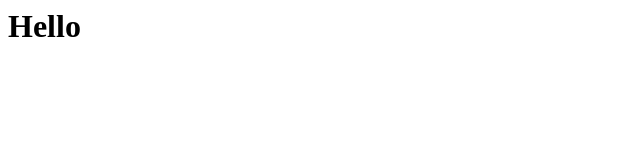
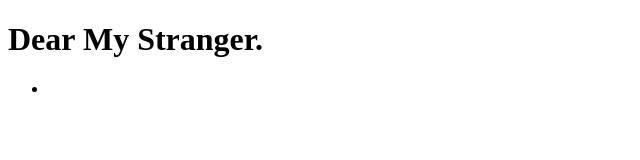
Before and after one commit to Kimlle-88/Kimlle-88.github.io, a plain HTML site: page index.html in a window 1280 px wide. Shown: the whole page, without its empty margins (0-640 px from the left). Drawn offline with Linux system fonts and the light colour scheme.

Commit message:
Update index.html

```diff
--- a/index.html
+++ b/index.html
@@ -1 +1,18 @@
-<h1>Hello</h1>
+<!DOCTYPE html>
+<html lang="en">
+  <head>
+    <meta charset="UTF-8">
+    <meta name="viewport" content="width=device-width, initial-scale=1.0">
+    <title>Dear My Stranger</title>
+    <link rel="stylesheet" href="style.css">
+  </head>
+  <body>
+    <header>
+      <h1>Dear My Stranger.</h1>
+      <nav>
+        <ul>
+          <li><a </li>
+        </ul>
+      </nav>
+    </header>
+  </body>
```
